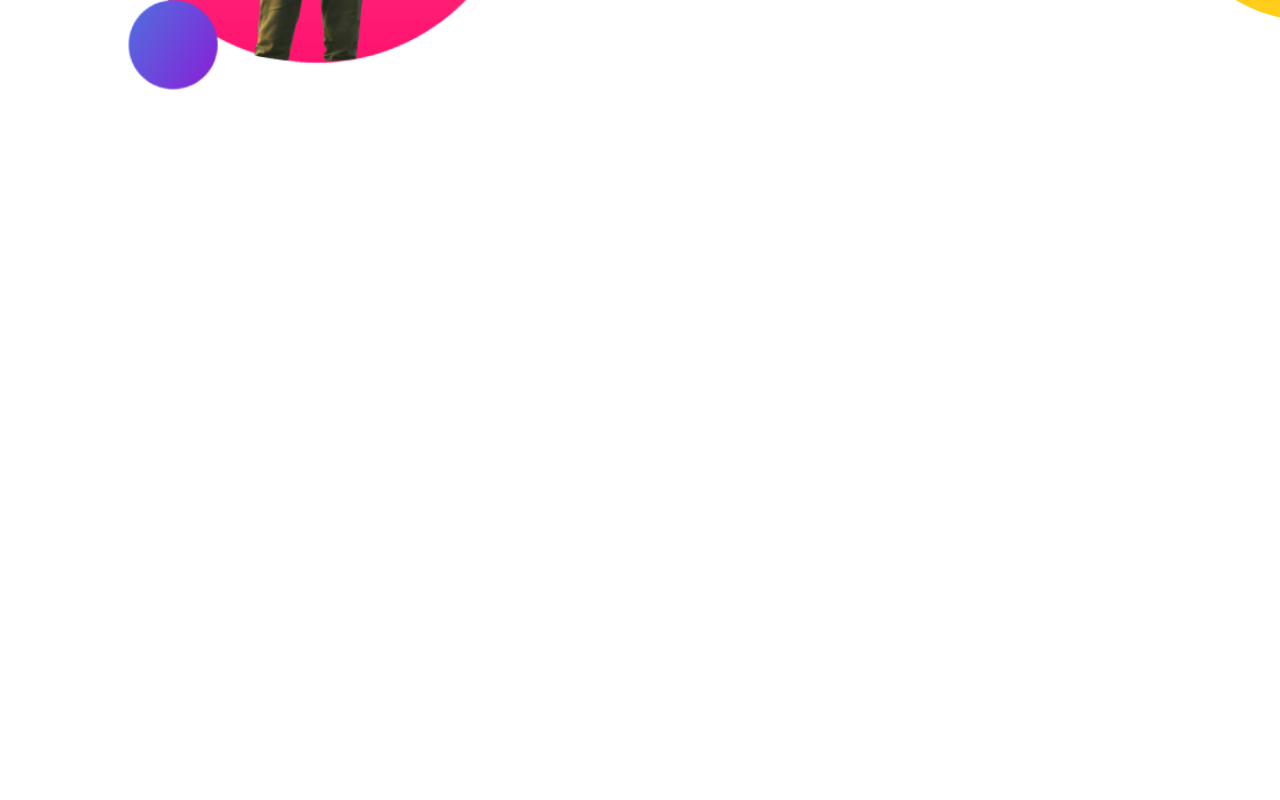
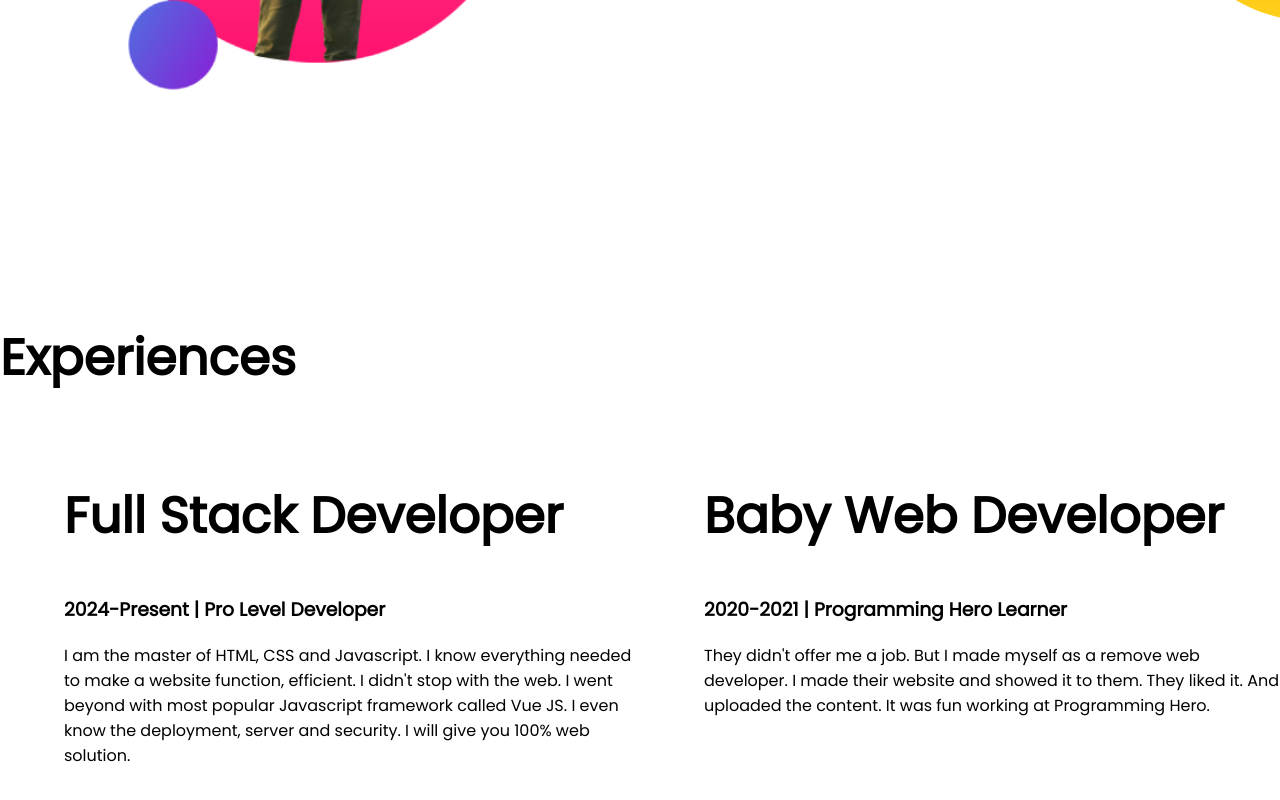
Before and after one commit to NaimulImtiaz/developer-protfolio, a plain HTML site: page index.html in a window 1280 px wide. Shown: the part 1048-1848 px from the top of the page. Before the commit the page ends 1369 px from the top, so only its background shows below. Drawn offline with Linux system fonts and the light colour scheme.

Commit message:
class added

```diff
--- a/index.html
+++ b/index.html
@@ -14,7 +14,7 @@
 
 <body>
 
-    <section class="top-banner">
+    <section class="top-banner flexible-container">
         <div class="half-width">
             <h1>Welcome To</h1>
             <h1><span class="mew">Naimul Imtiaz</span> World</h1>
@@ -30,7 +30,7 @@
 
         </div>
     </section>
-    <section class="dream-big">
+    <section class="dream-big flexible-container">
         <div class="half-width">
             <img src="images/guliakhali.png" alt="">
         </div>
@@ -42,6 +42,31 @@
             <a class="link-button" target="_blank" href="">Download Resume</a>
         </div>
     </section>
+    <section class="experience-area">
+        <h1>Experiences</h1>
+
+        <div class="flexible-container">
+            <div class="half-width">
+                <h1>Full Stack Developer</h1>
+                <h3>2024-Present | Pro Level Developer</h3>
+                <p>I am the master of HTML, CSS and Javascript. I know everything needed to make a website function,
+                    efficient. I didn't stop with the web. I went beyond with most popular Javascript framework called
+                    Vue
+                    JS. I even know the deployment, server and security. I will give you 100% web solution.</p>
+            </div>
+            <div class="half-width">
+                <h1>Baby Web Developer</h1>
+                <h3>2020-2021 | Programming Hero Learner
+                </h3>
+                <p>They didn't offer me a job. But I made myself as a remove web developer. I made their website and
+                    showed
+                    it to them. They liked it. And uploaded the content. It was fun working at Programming Hero.
+
+                </p>
+            </div>
+        </div>
+
+    </section>
 </body>
 
 </html>
--- a/style.css
+++ b/style.css
@@ -11,7 +11,7 @@ h1 {
     color: orange;
 }
 
-section {
+.flexible-container {
     display: flex;
     margin-bottom: 100px;
 }
```
